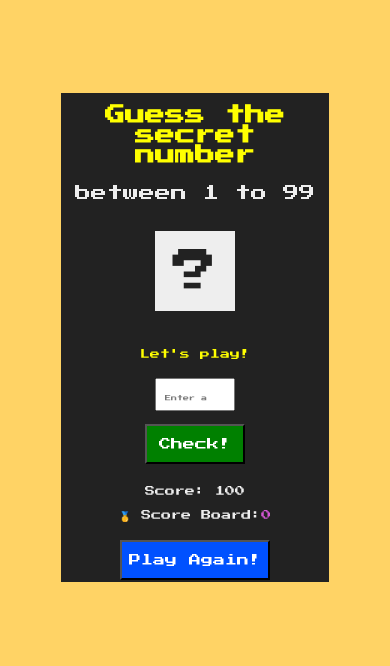
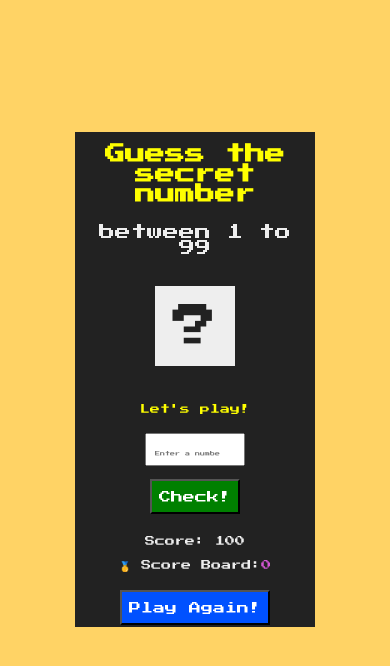
Before and after one commit to nddung2812/guessTheNumber, a plain HTML site: page index.html in a window 390 px wide. Drawn offline with Linux system fonts and the light colour scheme.

Commit message:
added CSS changes

```diff
--- a/style.css
+++ b/style.css
@@ -11,7 +11,7 @@ body{
   background-color: #FFD365;
 }
 .layer0{
-  width: 100%;
+  width: 90%;
   display: flex;
   align-items: center;
   justify-content: center;
@@ -24,14 +24,13 @@ body{
   flex-direction: column;
   align-items: center;
   justify-content: center;
-
 }
 
 header, main, footer{
   background: #222;
-  width: 60%;
+  width: 65%;
   text-align: center;
-  padding: 10px;
+  padding: 4px;
   display: flex;
   flex-direction: column;
   align-items: center;
@@ -97,12 +96,11 @@ footer {
 .btn {
   padding: 4px;
   margin: 8px;
-  width: 100px;
-  height: 40px;
+  width: 90px;
+  height: 35px;
   color: white;
   font-size: 12px;
   font-family: 'Press Start 2P', sans-serif;
-
 }
 
 .again {
@@ -116,13 +114,13 @@ footer {
 @media only screen and (max-width: 600px) {
   main input {
     padding: 8px;
-    width: 60px;
+    width: 80px;
     margin: 5px;
   }
 
   .guessedNumber::placeholder{
     font-family: inherit;
-    font-size: 6px;
+    font-size: 5px;
   }
 
   header h1 {
@@ -131,7 +129,7 @@ footer {
 
   .layer1 {
     width: 90%;
-    height: 80vh;
+    height: 90vh;
   }
 
   header, main, footer{
```
